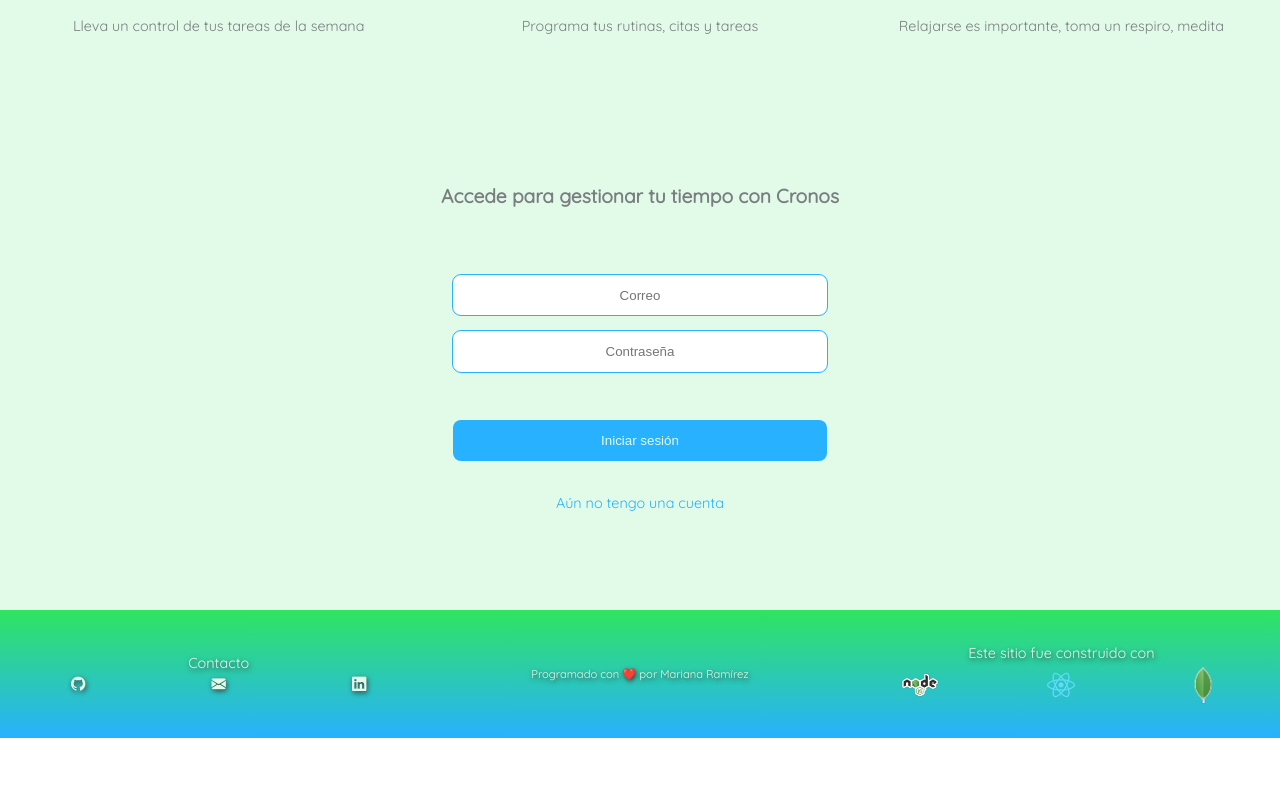
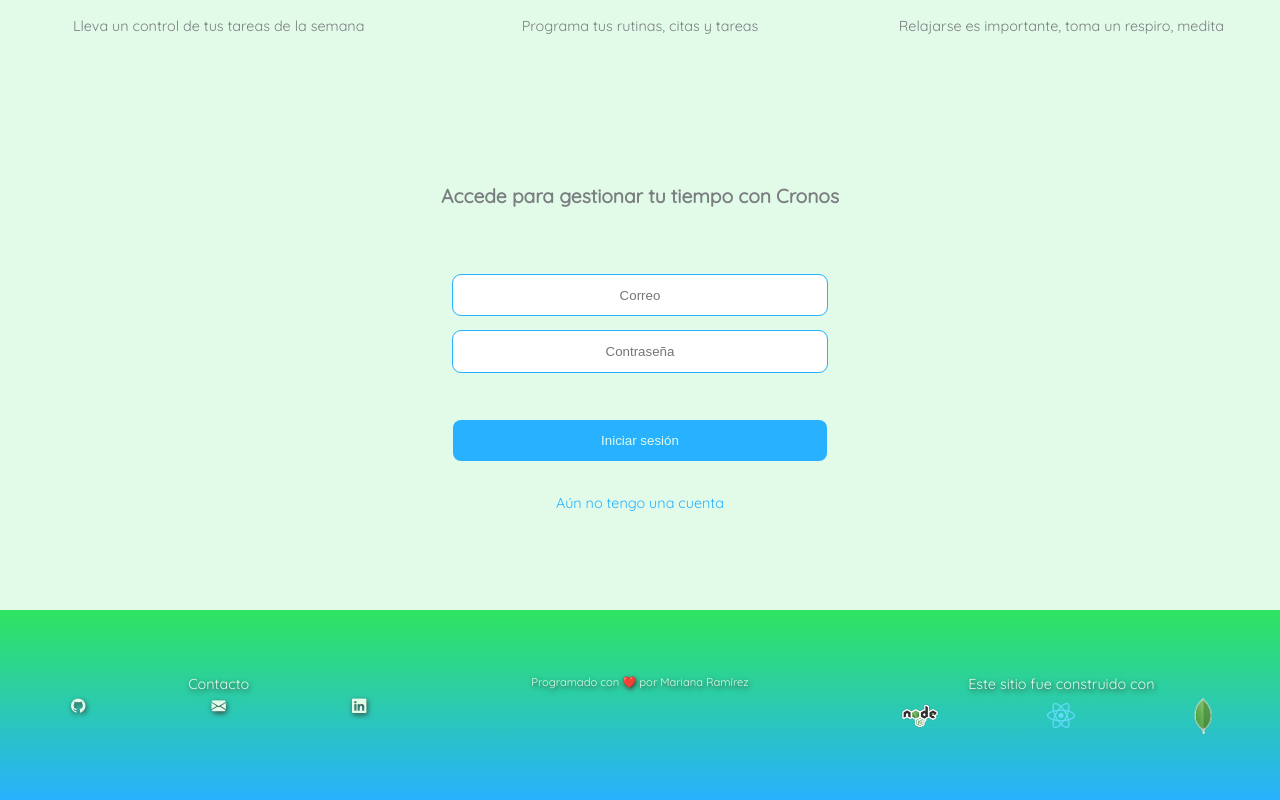
Before and after one commit to rammariana/cronos-front, a React (Vite) app: page / in a window 1280 px wide. Shown: the part 725-1525 px from the top of the page. Before the commit the page ends 1463 px from the top, so only its background shows below. Built offline with nearby package versions, Linux system fonts and the light colour scheme; grey boxes are pictures that could not be loaded.

Commit message:
a little change in footer style

```diff
--- a/src/components/Footer.css
+++ b/src/components/Footer.css
@@ -15,12 +15,11 @@
 }
 .footer {
   width: 100%;
-  height: 4rem;
   padding: 4rem 0.5rem;
   text-align: center;
   display: flex;
   flex-direction: row;
-  align-items: center;
+  align-items: flex-start;
   justify-content: center;
   background-image: var(--color-btn-ligth);
   text-shadow: 1px 2px 5px var(--color-text-dark);
```
